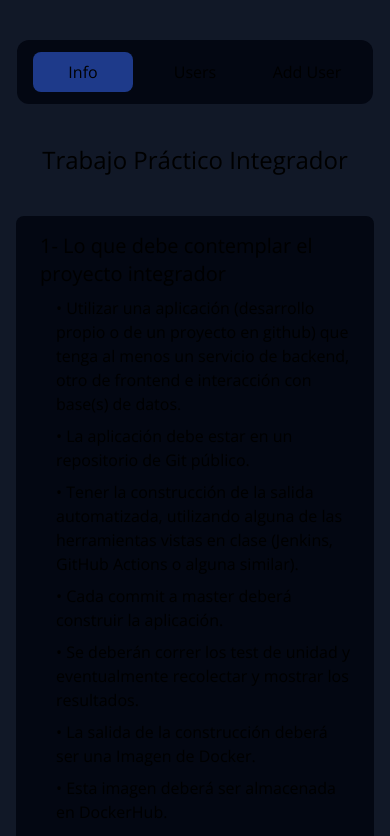
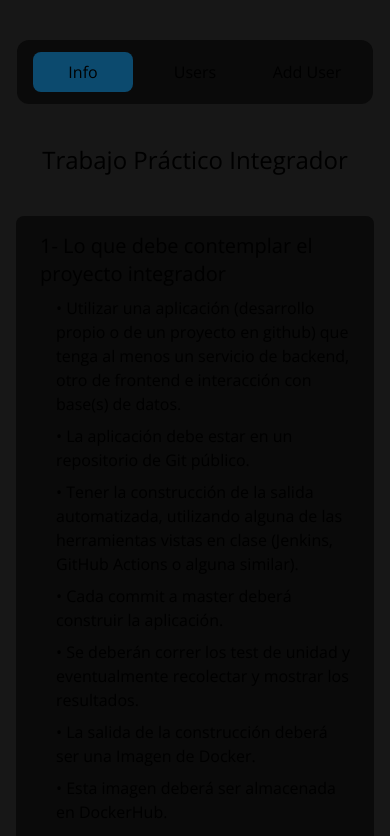
Before and after one commit to gonzagomezp/frontend_IS3_TPintegrador, a Next.js app: page / in a window 390 px wide. Shown: the top 836 px of the page. Built offline with nearby package versions, Linux system fonts and the light colour scheme; no server answers.

Commit message:
UPDATE - change background colors from gray to neutral in various components for improved UI consistency

```diff
--- a/src/app/page.js
+++ b/src/app/page.js
@@ -3,7 +3,7 @@ import Index from "@/components/Base";
 
 export default function Home() {
   return (
-    <main className="bg-gray-900 !h-screen">
+    <main className="bg-neutral-900 !min-h-screen">
       <Index/>
     </main>
   );
--- a/src/components/Base.jsx
+++ b/src/components/Base.jsx
@@ -48,13 +48,13 @@ const Base = () => {
   };
 
   return (
-    <main className="bg-gray-900 pt-10">
+    <main className="bg-neutral-900 pt-10">
       <div className="flex justify-center">
-        <div className="flex gap-3 justify-center px-4 w-fit py-3 rounded-xl bg-gray-950">
+        <div className="flex gap-3 justify-center px-4 w-fit py-3 rounded-xl bg-neutral-950">
           {views.map((view) => (
             <button
               key={view}
-              className={`rounded-lg w-[100px] h-10 hover:bg-blue-900 ${currentView === view ? 'bg-blue-900' : ''}`}
+              className={`transition-all duration-1000 rounded-lg w-[100px] h-10 hover:bg-sky-900 ${currentView === view ? 'bg-sky-900' : ''}`}
               onClick={() => setCurrentView(view)}
             >
               {view}
--- a/src/components/Info.jsx
+++ b/src/components/Info.jsx
@@ -8,7 +8,7 @@ const Info = () => {
       <h1 className=" mt-10 flex justify-center text-2xl md:text-3xl font-medium">Trabajo Práctico Integrador</h1>
       <div className="flex justify-center  ">
 
-        <div className="max-w-[1200px] w-full mx-4 bg-gray-950 p-4 md:p-10 mt-10 rounded-lg">
+        <div className="max-w-[1200px] w-full mx-4 bg-neutral-950 p-4 md:p-10 mt-10 rounded-lg">
           <h2 className="text-xl ml-2 md:ml-10">1- Lo que debe contemplar el proyecto integrador</h2>
           <ul className="grid grid-cols-1 gap-2 ml-6 mr-2 md:!mx-20 md:mt-2">
             <div></div>
--- a/src/components/NewUser.jsx
+++ b/src/components/NewUser.jsx
@@ -49,14 +49,14 @@ const NewUser = () => {
         <div className="grid justify-center mt-10">
             <p className="text-3xl mb-5 text-center font-medium">{"Create a user here =)"}</p>
             <div className="mb-5 ">
-                <label className="block text-gray-400">Username</label>
-                <input className="w-full bg-gray-950 h-10 rounded-md px-4 mb-4" type="text" placeholder="Username" value={username} onChange={(e) => setUsername(e.target.value)} />
-                <label className="block text-gray-400">Password</label>
-                <input className="w-full bg-gray-950 h-10 rounded-md px-4" type="password" placeholder="Password" value={password} onChange={(e) => setPassword(e.target.value)} />
+                <label className="block text-neutral-400">Username</label>
+                <input className="w-full bg-neutral-950 h-10 rounded-md px-4 mb-4" type="text" placeholder="Username" value={username} onChange={(e) => setUsername(e.target.value)} />
+                <label className="block text-neutral-400">Password</label>
+                <input className="w-full bg-neutral-950 h-10 rounded-md px-4" type="password" placeholder="Password" value={password} onChange={(e) => setPassword(e.target.value)} />
             </div>
             <div className="flex justify-center">
                 {isLoading ? <Loader /> :
-                    <button className="bg-gray-950 px-3 py-2 rounded-xl hover:scale-[106%] transform transition-transform" onClick={createUser}>Create user</button>
+                    <button className="bg-neutral-950 px-3 py-2 rounded-xl hover:scale-[106%] transform transition-transform" onClick={createUser}>Create user</button>
                 }
             </div>
             {error && (<p className="text-orange-800 text-center mt-2"><i className="bi bi-exclamation-triangle-fill"></i>{"  "}{error}</p>)}
--- a/src/components/Users.jsx
+++ b/src/components/Users.jsx
@@ -28,13 +28,13 @@ export default function Users({ users, setUsers, isLoading, setIsLoading, reload
     <div className="mt-10 grid justify-center">
       <h1 className="text-3xl font-medium mb-4 text-center">Users</h1>
 
-      <div className="bg-gray-950 px-6 pb-6 pt-4 shadow-2xl shadow-gray-700 rounded-xl">
+      <div className="bg-neutral-950 px-6 pb-6 pt-4 shadow-2xl shadow-neutral-700 rounded-xl">
         {isLoading ? <Loader /> :
           <>
             {users.length > 0 ? (
               <table id="users-table">
                 <thead>
-                  <tr className="border-b-2 h-10 text-center border-gray-400">
+                  <tr className="border-b-2 h-10 text-center border-neutral-400">
                     <th className="px-4">ID</th>
                     <th className="px-6">Username</th>
                     <th className="text-start">Actions</th>
@@ -44,7 +44,7 @@ export default function Users({ users, setUsers, isLoading, setIsLoading, reload
                   {users.map((user, index) => (
                     <tr
                       key={user.id}
-                      className={`text-center h-10 hover:bg-gray-900 ${index !== users.length - 1 ? 'border-b border-gray-800' : 'rounded-b-xl'}`}
+                      className={`text-center h-10 hover:bg-neutral-900 ${index !== users.length - 1 ? 'border-b border-neutral-800' : 'rounded-b-xl'}`}
                       id={`user-row-${user.id}`} // Añadir identificador único por usuario
                     >
                       <td className="px-4">{user.id}</td>
@@ -69,7 +69,7 @@ export default function Users({ users, setUsers, isLoading, setIsLoading, reload
 
       <div className="flex justify-center">
         <button
-          className="mt-4 bg-gray-950 px-3 py-2 rounded-xl"
+          className="mt-4 bg-neutral-950 px-3 py-2 rounded-xl"
           onClick={reload}
           id="refresh-button"
           data-testid="refresh-button" // Añadir identificador al botón de refrescar
--- a/src/components/ui/Loader.jsx
+++ b/src/components/ui/Loader.jsx
@@ -6,7 +6,7 @@ const Loader = () => {
         /* From Uiverse.io by devAaus */
         <div className="flex-col gap-4 w-full flex items-center justify-center">
             <div
-                className="w-20 h-20 border-4 border-transparent text-blue-400 text-4xl animate-spin flex items-center justify-center border-t-blue-400 rounded-full"
+                className="w-20 h-20 border-4 border-transparent text-sky-400 text-4xl animate-spin flex items-center justify-center border-t-sky-400 rounded-full"
             >
                 <div
                     className="w-16 h-16 border-4 border-transparent text-red-400 text-2xl animate-spin flex items-center justify-center border-t-red-400 rounded-full"
```
